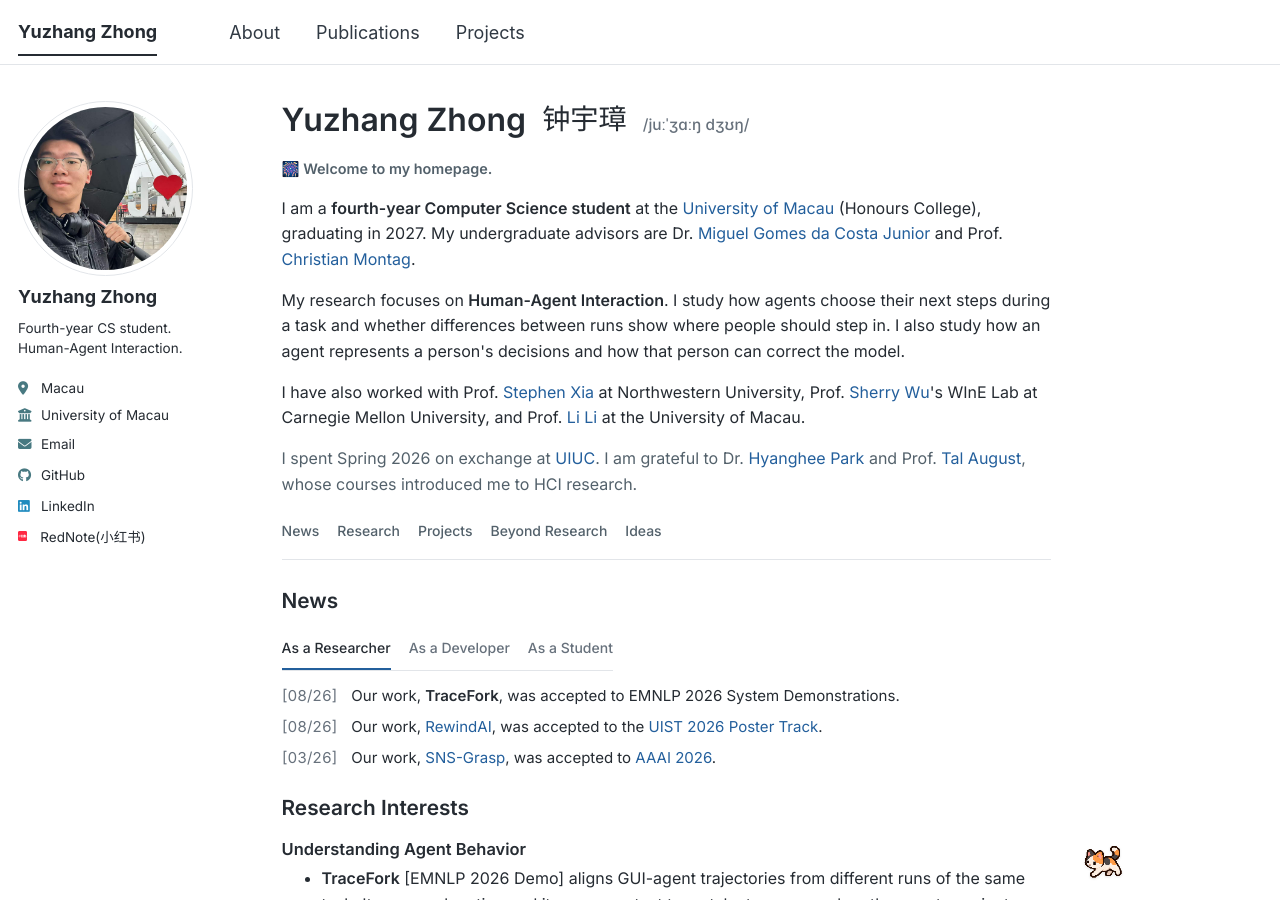
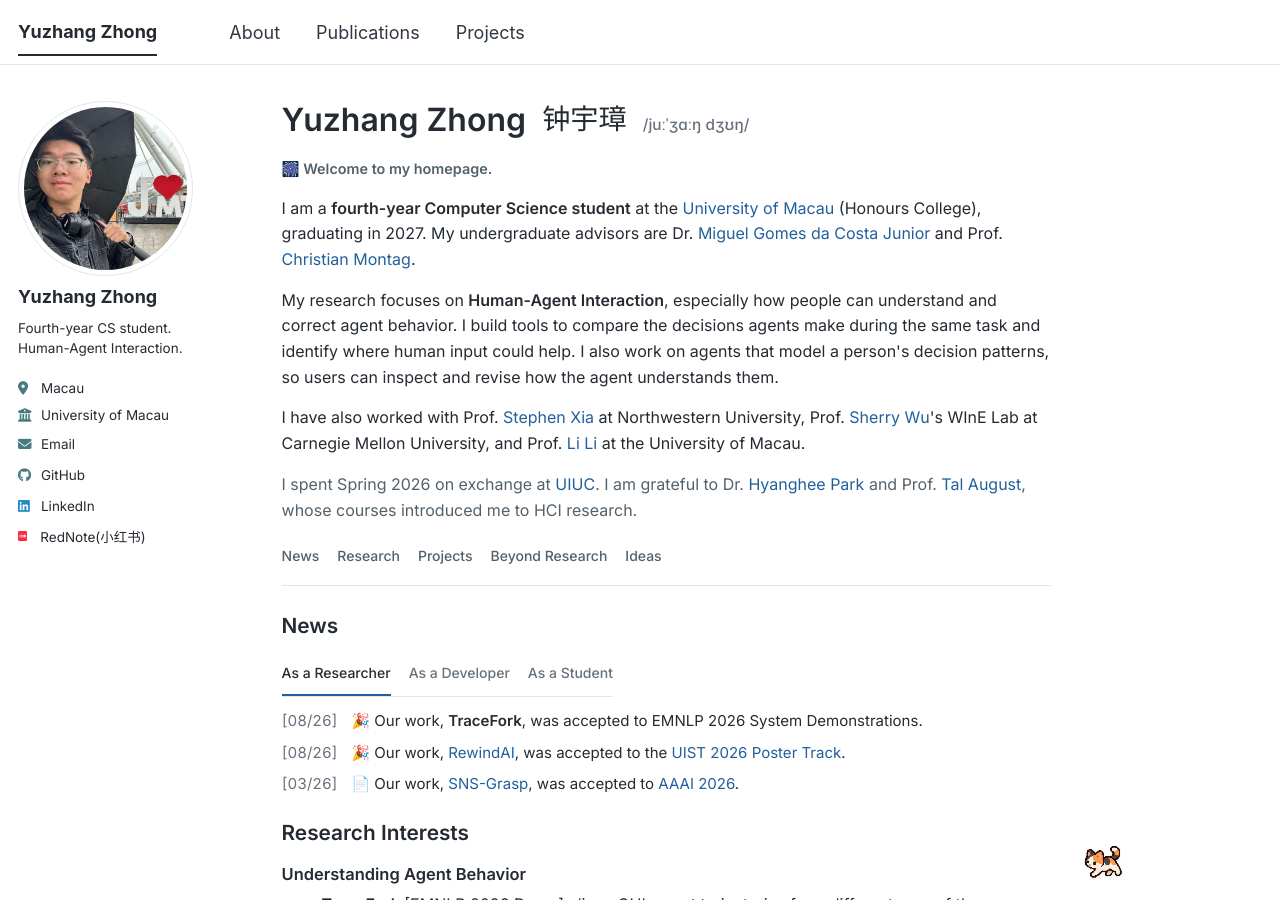
Before and after one commit to yuzhang-zhong/yuzhang-zhong.github.io, a Jekyll site: the page built from _pages/about.md, in a window 1280 px wide and 900 px high. Built offline with Jekyll 4.4.1, drawn with Linux system fonts in a browser that asks for light colours; comment, search, counter and statistics services are not loaded; a style sheet for code colours, icons or effects is not loaded.

Commit message:
Clarify research introduction and add news emoji

```diff
--- a/_includes/homepage-news.html
+++ b/_includes/homepage-news.html
@@ -8,22 +8,22 @@
     </div>
     <div class="news-tabs__panel" id="news-panel-researcher" role="tabpanel" aria-labelledby="news-tab-researcher">
       <ul>
-        <li><time datetime="2026-08">[08/26]</time><span>Our work, <strong>TraceFork</strong>, was accepted to EMNLP 2026 System Demonstrations.</span></li>
-        <li><time datetime="2026-08">[08/26]</time><span>Our work, <a href="{{ base_path }}/portfolio/rewindai">RewindAI</a>, was accepted to the <a href="https://uist.acm.org/2026/cfp/#posters">UIST 2026 Poster Track</a>.</span></li>
-        <li><time datetime="2026-03">[03/26]</time><span>Our work, <a href="{{ base_path }}/publication/2026-sns-grasp">SNS-Grasp</a>, was accepted to <a href="https://aaai.org/conference/aaai/aaai-26/">AAAI 2026</a>.</span></li>
+        <li><time datetime="2026-08">[08/26]</time><span>🎉 Our work, <strong>TraceFork</strong>, was accepted to EMNLP 2026 System Demonstrations.</span></li>
+        <li><time datetime="2026-08">[08/26]</time><span>🎉 Our work, <a href="{{ base_path }}/portfolio/rewindai">RewindAI</a>, was accepted to the <a href="https://uist.acm.org/2026/cfp/#posters">UIST 2026 Poster Track</a>.</span></li>
+        <li><time datetime="2026-03">[03/26]</time><span>📄 Our work, <a href="{{ base_path }}/publication/2026-sns-grasp">SNS-Grasp</a>, was accepted to <a href="https://aaai.org/conference/aaai/aaai-26/">AAAI 2026</a>.</span></li>
       </ul>
     </div>
     <div class="news-tabs__panel" id="news-panel-developer" role="tabpanel" aria-labelledby="news-tab-developer" hidden>
       <ul>
-        <li><time datetime="2026-09">[09/26]</time><span><a href="https://xhslink.cn/o/8ZPbU0fkkqT">Stray Cats Simulator</a> reached 700k+ users on RedNote and ranked #3 among its mini-games.</span></li>
-        <li><time datetime="2026-08">[08/26]</time><span>Joining <a href="https://www.popmart.com/">POP MART</a> as an AI Empowerment Intern in the CEO's Office.</span></li>
-        <li><time datetime="2025-07">[07/25]</time><span>Dream Factory won regional second place in <a href="https://www.vivo.com/">Vivo</a>'s AI Innovation Competition.</span></li>
+        <li><time datetime="2026-09">[09/26]</time><span>🐈 <a href="https://xhslink.cn/o/8ZPbU0fkkqT">Stray Cats Simulator</a> reached 700k+ users on RedNote and ranked #3 among its mini-games.</span></li>
+        <li><time datetime="2026-08">[08/26]</time><span>🚀 Joining <a href="https://www.popmart.com/">POP MART</a> as an AI Empowerment Intern in the CEO's Office.</span></li>
+        <li><time datetime="2025-07">[07/25]</time><span>🏆 Dream Factory won regional second place in <a href="https://www.vivo.com/">Vivo</a>'s AI Innovation Competition.</span></li>
       </ul>
     </div>
     <div class="news-tabs__panel" id="news-panel-student" role="tabpanel" aria-labelledby="news-tab-student" hidden>
       <ul>
-        <li><time datetime="2026-07">[07/26]</time><span><a href="https://learnlab.org/learnlab-summer-school/">CMU LearnLab Summer School</a>, Pittsburgh.</span></li>
-        <li><time datetime="2026-05">[05/26]</time><span>Completed my spring exchange at <a href="https://illinois.edu/">UIUC</a>.</span></li>
+        <li><time datetime="2026-07">[07/26]</time><span>🧠 <a href="https://learnlab.org/learnlab-summer-school/">CMU LearnLab Summer School</a>, Pittsburgh.</span></li>
+        <li><time datetime="2026-05">[05/26]</time><span>🎓 Completed my spring exchange at <a href="https://illinois.edu/">UIUC</a>.</span></li>
       </ul>
     </div>
   </div>
--- a/_pages/about.md
+++ b/_pages/about.md
@@ -13,7 +13,7 @@ redirect_from:
 <section id="about" class="homepage-welcome" markdown="1">
 <p class="welcome-kicker"><strong>🎆 Welcome to my homepage.</strong></p>
 <p class="welcome-lead">I am a <strong>fourth-year Computer Science student</strong> at the <a href="https://www.um.edu.mo/">University of Macau</a> (Honours College), graduating in 2027. My undergraduate advisors are Dr. <a href="https://www.fst.um.edu.mo/personal/mcosta/">Miguel Gomes da Costa Junior</a> and Prof. <a href="https://christianmontag.de/about_me/">Christian Montag</a>.</p>
-<p>My research focuses on <strong>Human-Agent Interaction</strong>. I study how agents choose their next steps during a task and whether differences between runs show where people should step in. I also study how an agent represents a person's decisions and how that person can correct the model.</p>
+<p>My research focuses on <strong>Human-Agent Interaction</strong>, especially how people can understand and correct agent behavior. I build tools to compare the decisions agents make during the same task and identify where human input could help. I also work on agents that model a person's decision patterns, so users can inspect and revise how the agent understands them.</p>
 <p>I have also worked with Prof. <a href="https://www.stephenxia.com/">Stephen Xia</a> at Northwestern University, Prof. <a href="https://www.cs.cmu.edu/~sherryw/">Sherry Wu</a>'s WInE Lab at Carnegie Mellon University, and Prof. <a href="https://www.fst.um.edu.mo/personal/llili/">Li Li</a> at the University of Macau.</p>
 <p class="welcome-note">I spent Spring 2026 on exchange at <a href="https://illinois.edu/">UIUC</a>. I am grateful to Dr. <a href="https://risingstars-eecs.mit.edu/participants/hyanghee-park/">Hyanghee Park</a> and Prof. <a href="https://talaugust.github.io/">Tal August</a>, whose courses introduced me to HCI research.</p>
 </section>
```
